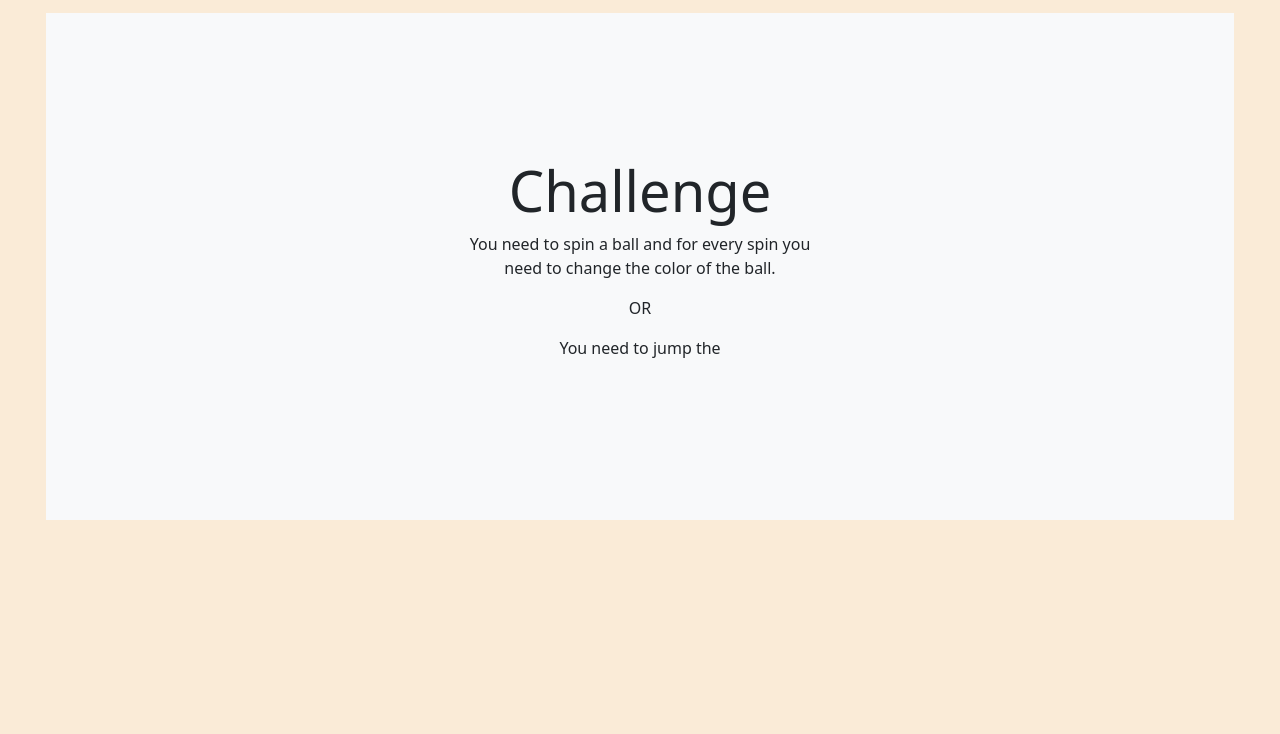
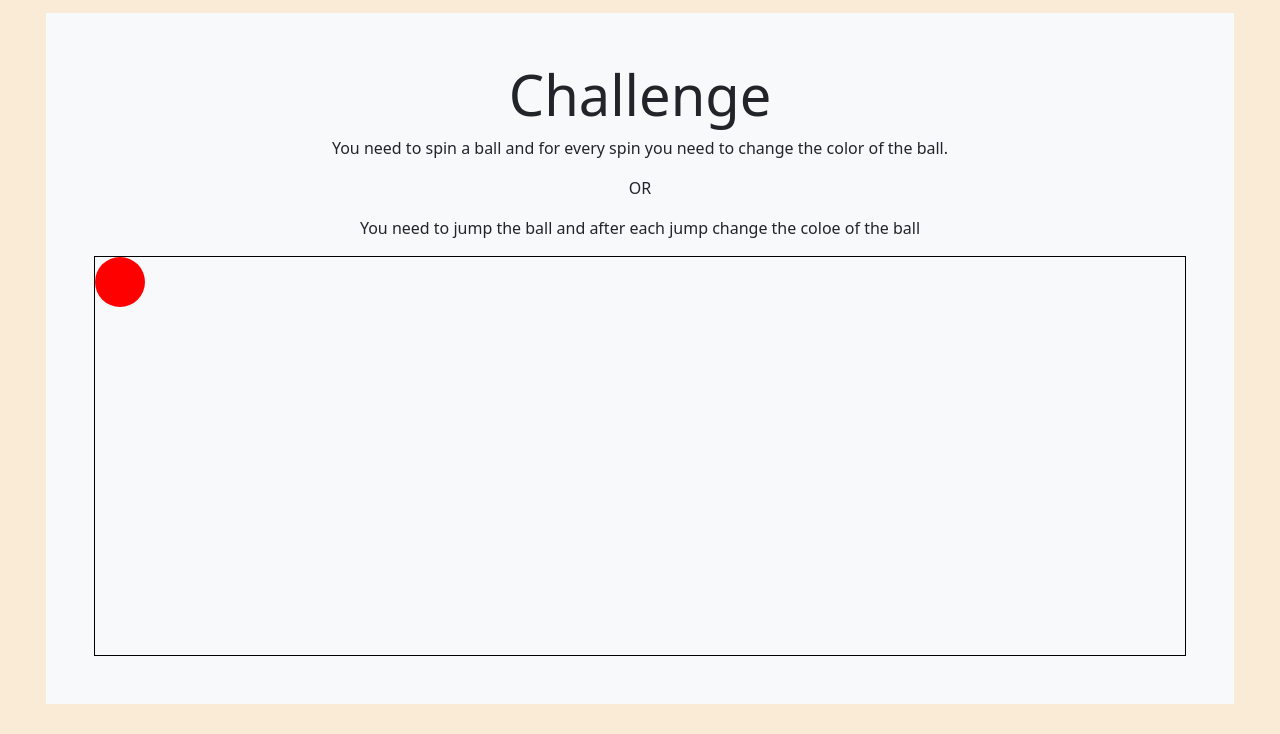
Before and after one commit to SnehalChetan/duo_time, a plain HTML site: page index.html in a window 1280 px wide. Shown: the part 2276-3010 px from the top of the page. Before the commit the page ends 2826 px from the top, so only its background shows below. Drawn offline with nearby package versions, Linux system fonts and the light colour scheme.

Commit message:
add challenge

```diff
--- a/index.html
+++ b/index.html
@@ -83,11 +83,14 @@
     </div>
   </div>
   <div class="position-relative overflow-hidden p-3 p-md-5 m-md-3 text-center bg-light">
-    <div class="col-md-5 p-lg-5 mx-auto my-5">
+    <div class="col-md-12 p-lg-12">
       <h1 class="display-4 fw-normal">Challenge</h1>
       <p>You need to spin a ball and for every spin you need to change the color of the ball.</p>
       <p>OR</p>
-      <p>You need to jump the</p>
+      <p>You need to jump the ball and after each jump change the coloe of the ball</p>
+      <div class="challengeContainer"><div class="chaser"></div>
+
+      </div>
     </div>
   </div>
 </main>
--- a/style.css
+++ b/style.css
@@ -60,3 +60,15 @@ ul.nav.flex-column {
             border-radius: 21px;
             transform: rotate(10deg);
     }
+    .challengeContainer{
+        width:100%;
+        height:400px;
+        border:1px solid black;
+    }
+    .chaser{
+        width: 50px;
+        height: 50px;
+        background: red;
+        border-radius: 50%;
+
+    }
```
Also changed, not shown: greet.html (+3 -1 lines).
